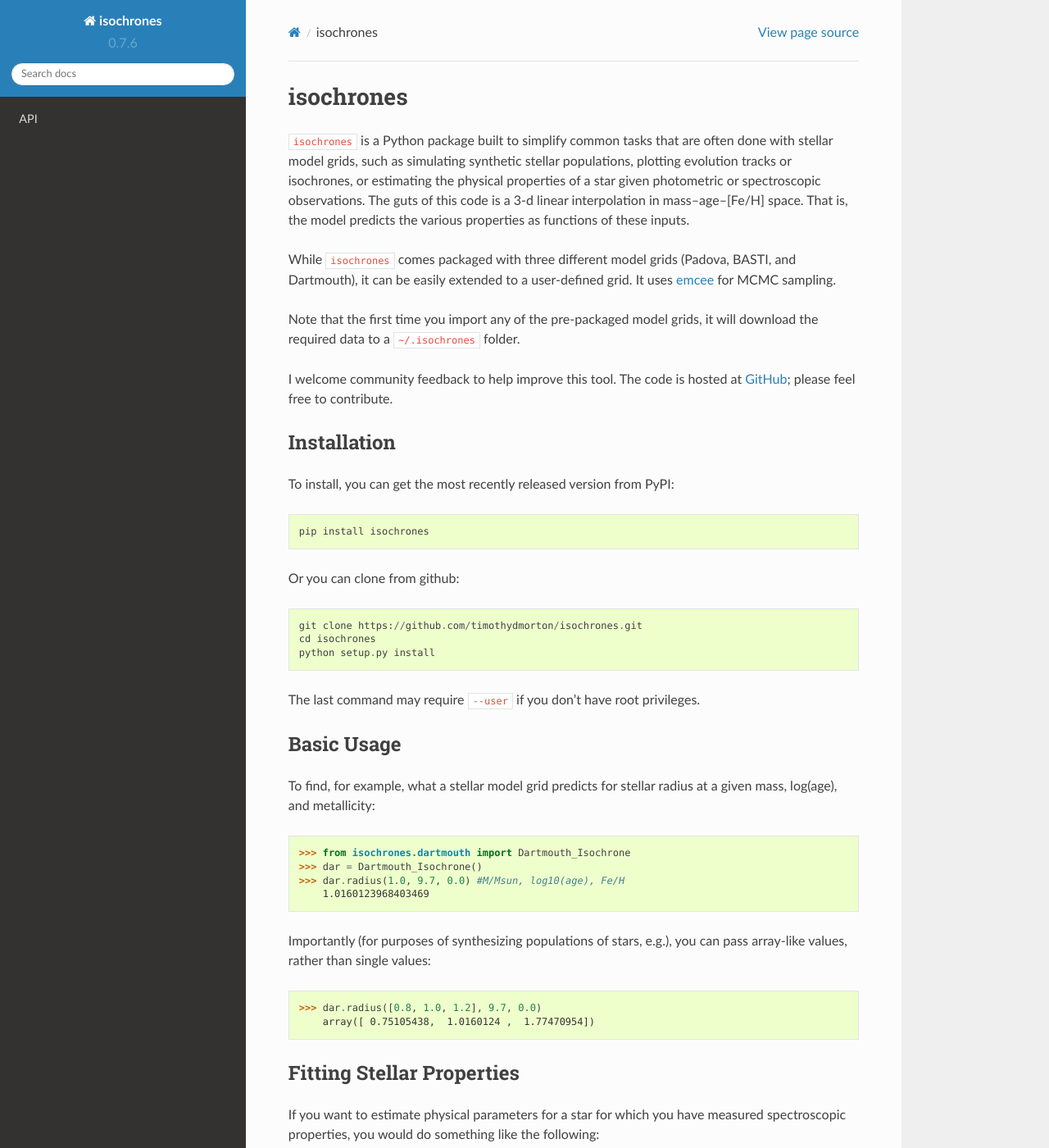
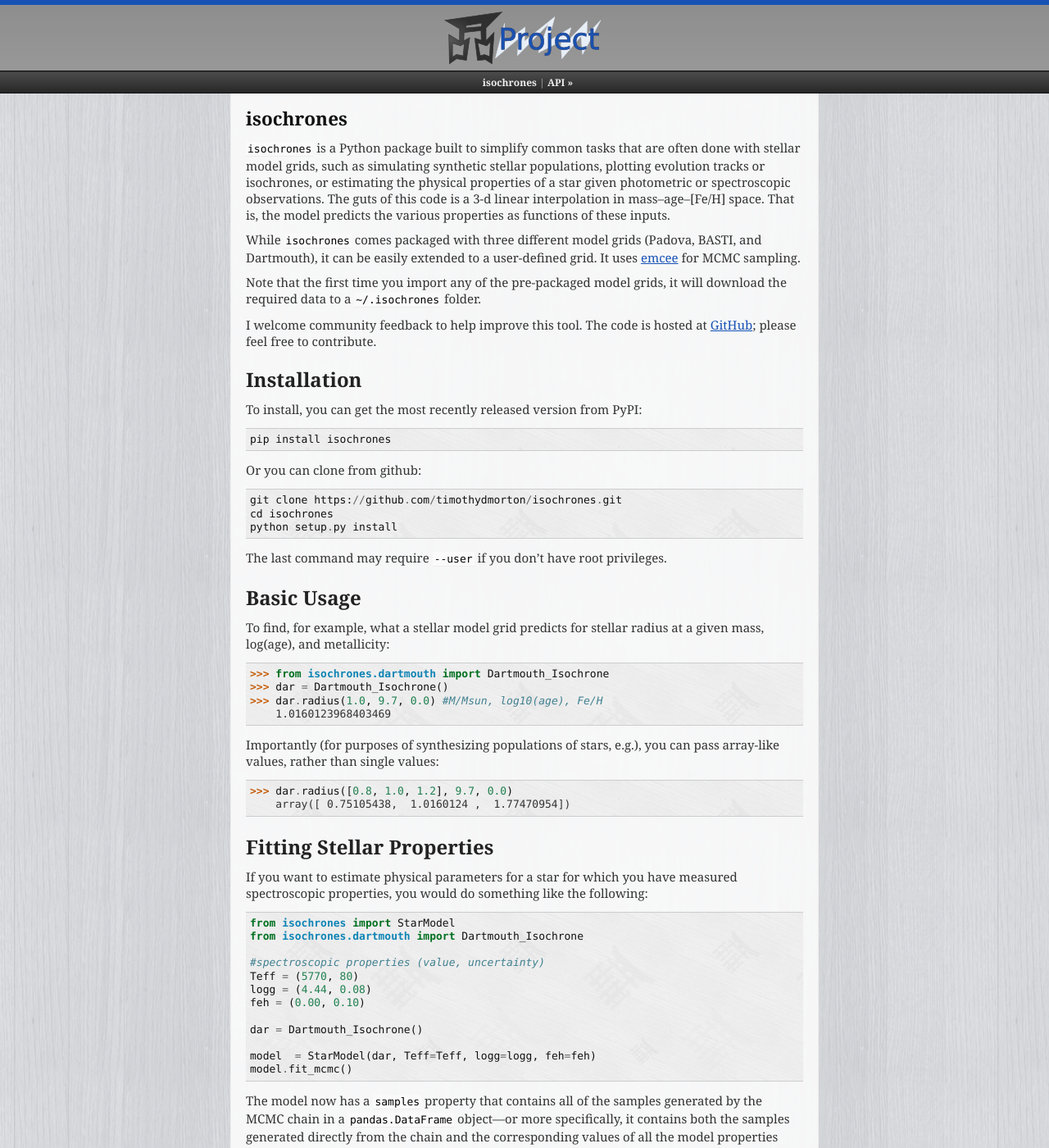
Before and after one commit to timothydmorton/isochrones, a Sphinx documentation site: the page built from docs/index.rst, in a window 1280 px wide and 1400 px high. Shown: the whole window at 82% size. Built offline with Sphinx 7.4.7, drawn with Linux system fonts in a browser that asks for light colours; some of the changed text lies outside the part shown.

Commit message:
changed theme back to scrolls; added TripleStarModel

```diff
--- a/docs/conf.py
+++ b/docs/conf.py
@@ -104,18 +104,18 @@ pygments_style = 'sphinx'
 
 # -- Options for HTML output ----------------------------------------------
 
-import os
-on_rtd = os.environ.get('READTHEDOCS', None) == 'True'
+#import os
+#on_rtd = os.environ.get('READTHEDOCS', None) == 'True'
 
-if not on_rtd:  # only import and set the theme if we're building docs locally
-    import sphinx_rtd_theme
-    html_theme = 'sphinx_rtd_theme'
-    html_theme_path = [sphinx_rtd_theme.get_html_theme_path()]
+#if not on_rtd:  # only import and set the theme if we're building docs locally
+#    import sphinx_rtd_theme
+#    html_theme = 'sphinx_rtd_theme'
+#    html_theme_path = [sphinx_rtd_theme.get_html_theme_path()]
 
 
 # The theme to use for HTML and HTML Help pages.  See the documentation for
 # a list of builtin themes.
-#html_theme = 'scrolls'
+html_theme = 'scrolls'
 
 # Theme options are theme-specific and customize the look and feel of a theme
 # further.  For a list of options available for each theme, see the
```
Also changed, not shown: docs/api.rst (+11 -0 lines).
